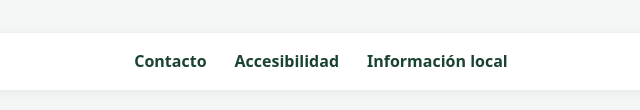
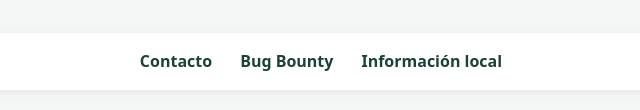
Before and after one commit to camilqqq/Nexus-Ecoruta, a plain HTML site: page paginas/emprendimientos.html in a window 1280 px wide. Shown: the part 1910-2020 px from the top of the page, 319-959 px from the left. Drawn offline with Linux system fonts and the light colour scheme.

Commit message:
docs: actualizar enlace del footer para dirigir al PDF del reporte de bug bounty

```diff
--- a/paginas/emprendimientos.html
+++ b/paginas/emprendimientos.html
@@ -300,7 +300,7 @@
     <footer>
       <div class="footer-links">
         <a href="contacto.html">Contacto</a>
-        <a href="https://github.com/camilqqq/Nexus-Ecoruta/blob/main/documentos/reportes/accesibilidad.md" target="_blank" rel="noopener">Accesibilidad</a>
+        <a href="https://github.com/camilqqq/Nexus-Ecoruta/blob/main/documentos/reportes/reporte-bug-bounty.pdf" target="_blank" rel="noopener">Bug Bounty</a>
         <a href="../index.html">Información local</a>
       </div>
     </footer>
```
